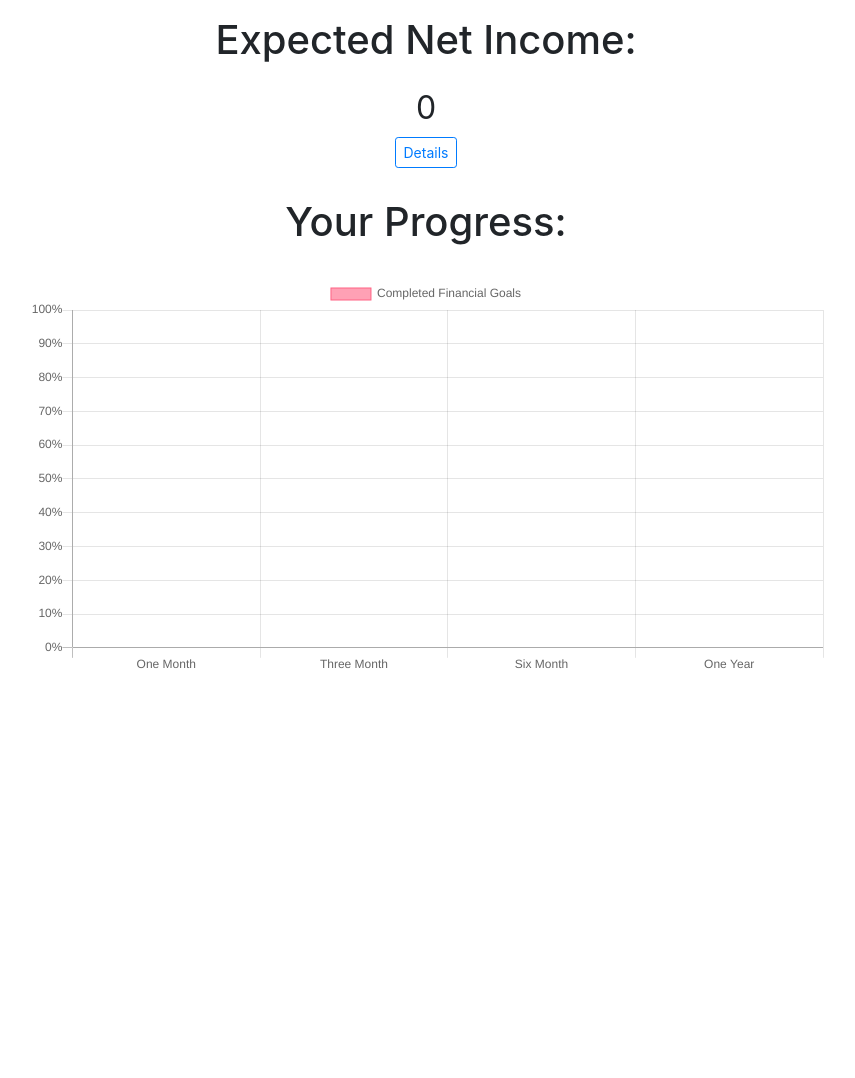
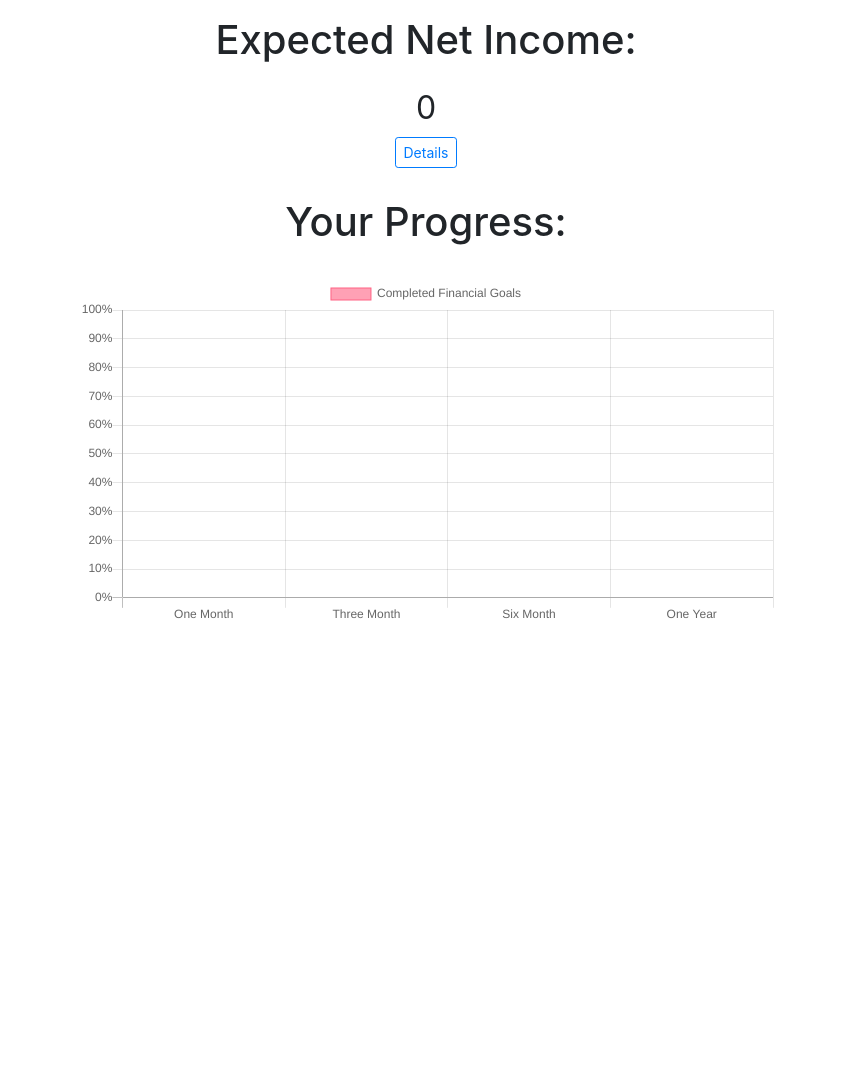
Before and after one commit to tyler-simeone/FundsTracker, a Django app: page / in a window 1280 px wide. Shown: the part 24-1102 px from the top of the page, without its empty margins (214-1069 px from the left). Run offline with Django 3.2, Linux system fonts and the light colour scheme; the visitor is signed in with stand-in values (Sample User, id 1); data that the repository does not hold is empty; parts of the project's set-up code (start-up, migrations or seed data) failed here and were passed over; some libraries are stand-ins or nearby versions.

Commit message:
reduced homepage graph width by 100 px

```diff
--- a/fundstrackerproject/fundstrackerapp/static/styles/netincome.css
+++ b/fundstrackerproject/fundstrackerapp/static/styles/netincome.css
@@ -30,7 +30,7 @@
 }
 
 .canvas__container {
-    width: 800px;
+    width: 700px;
     height: 800px;
 }
 
```
